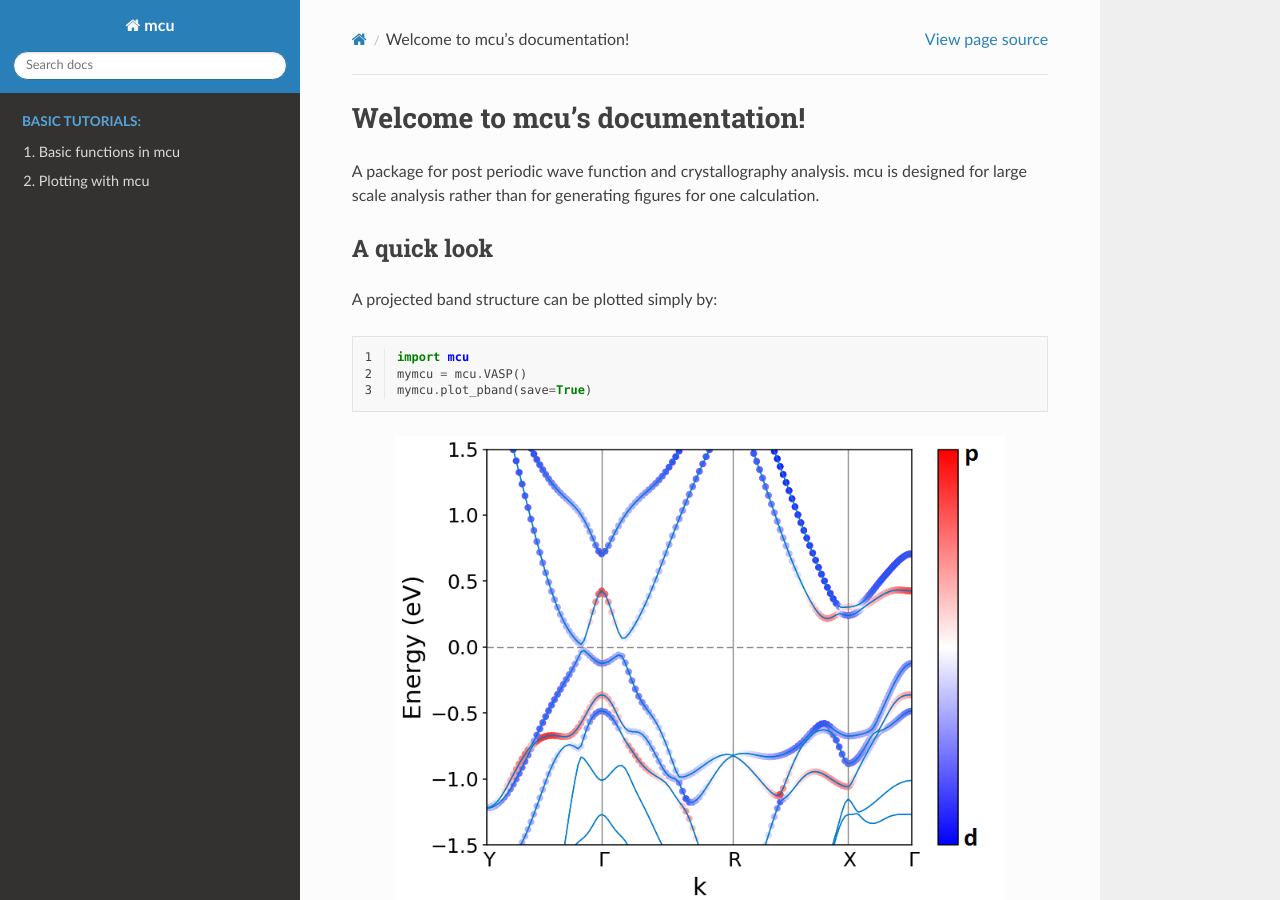
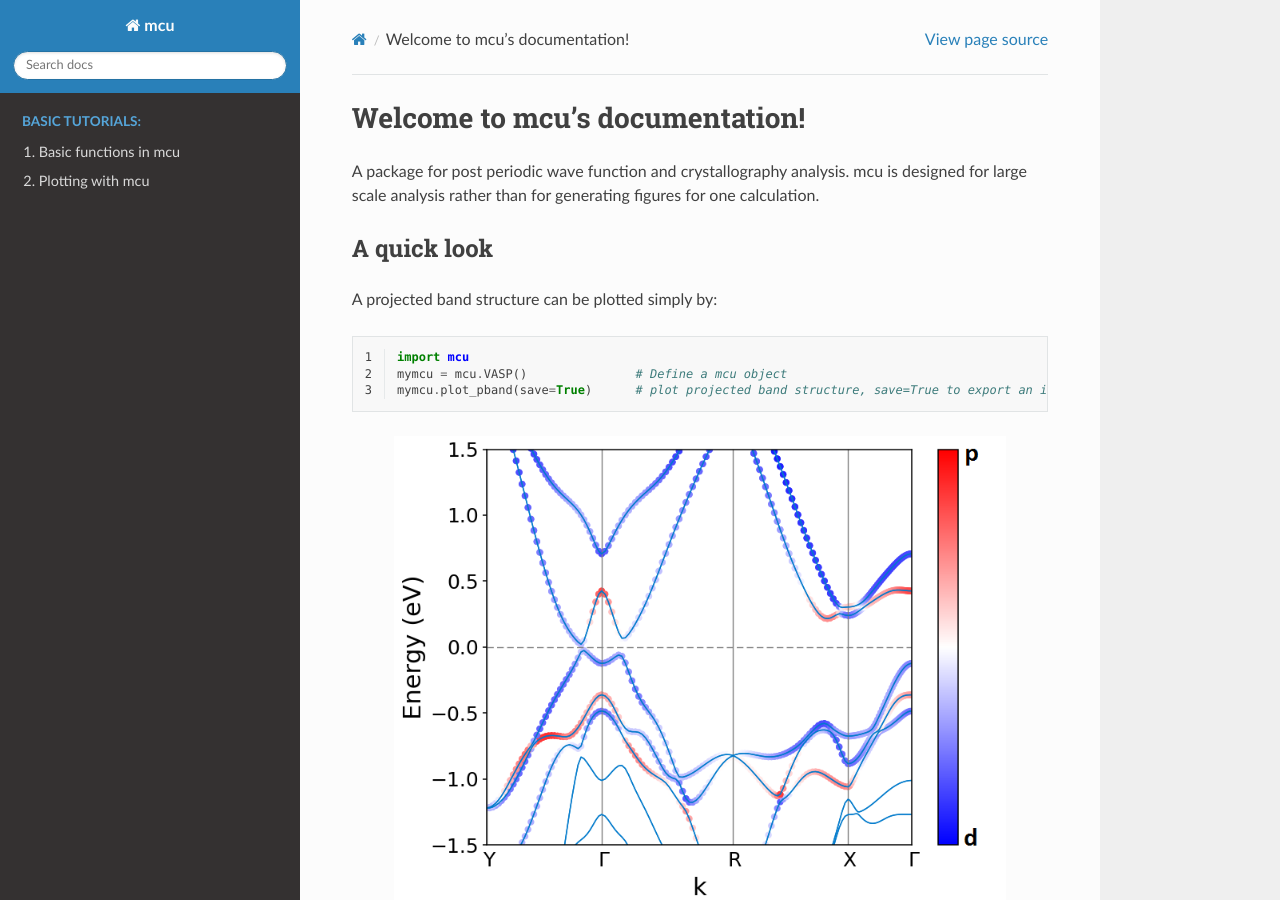
Before and after one commit to hungpham2017/mcu, a Sphinx documentation site: the page built from docs/source/index.rst, in a window 1280 px wide and 900 px high. Built offline with Sphinx 7.4.7 and the Read the Docs theme 2.0.0, drawn with Linux system fonts in a browser that asks for light colours.

Commit message:
Adding pages

```diff
--- a/docs/source/index.rst
+++ b/docs/source/index.rst
@@ -10,8 +10,8 @@ A projected band structure can be plotted simply by:
    :linenos:
 
    import mcu
-   mymcu = mcu.VASP()
-   mymcu.plot_pband(save=True)
+   mymcu = mcu.VASP()               # Define a mcu object
+   mymcu.plot_pband(save=True)      # plot projected band structure, save=True to export an image
 
 .. image:: ../image/MoS2.png
    :scale: 80 %
```
Also changed, not shown: 5 other files.
